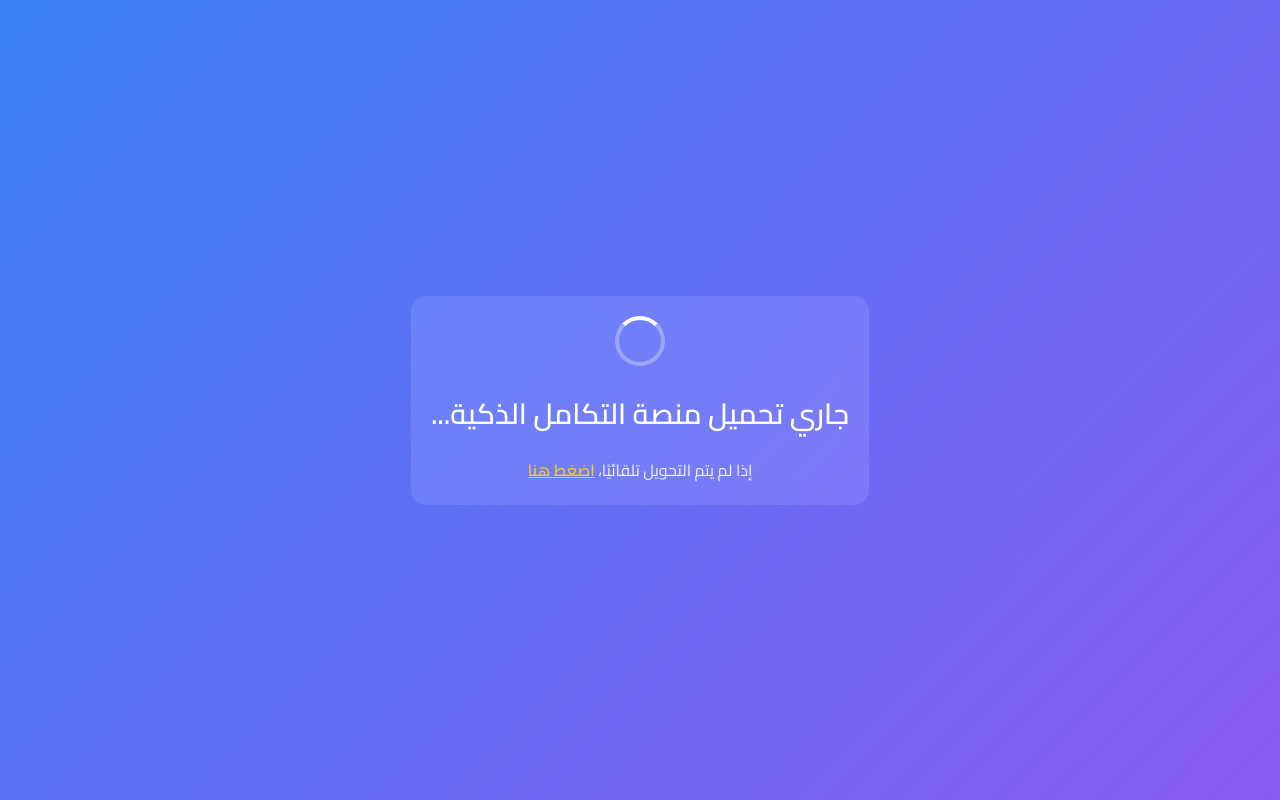
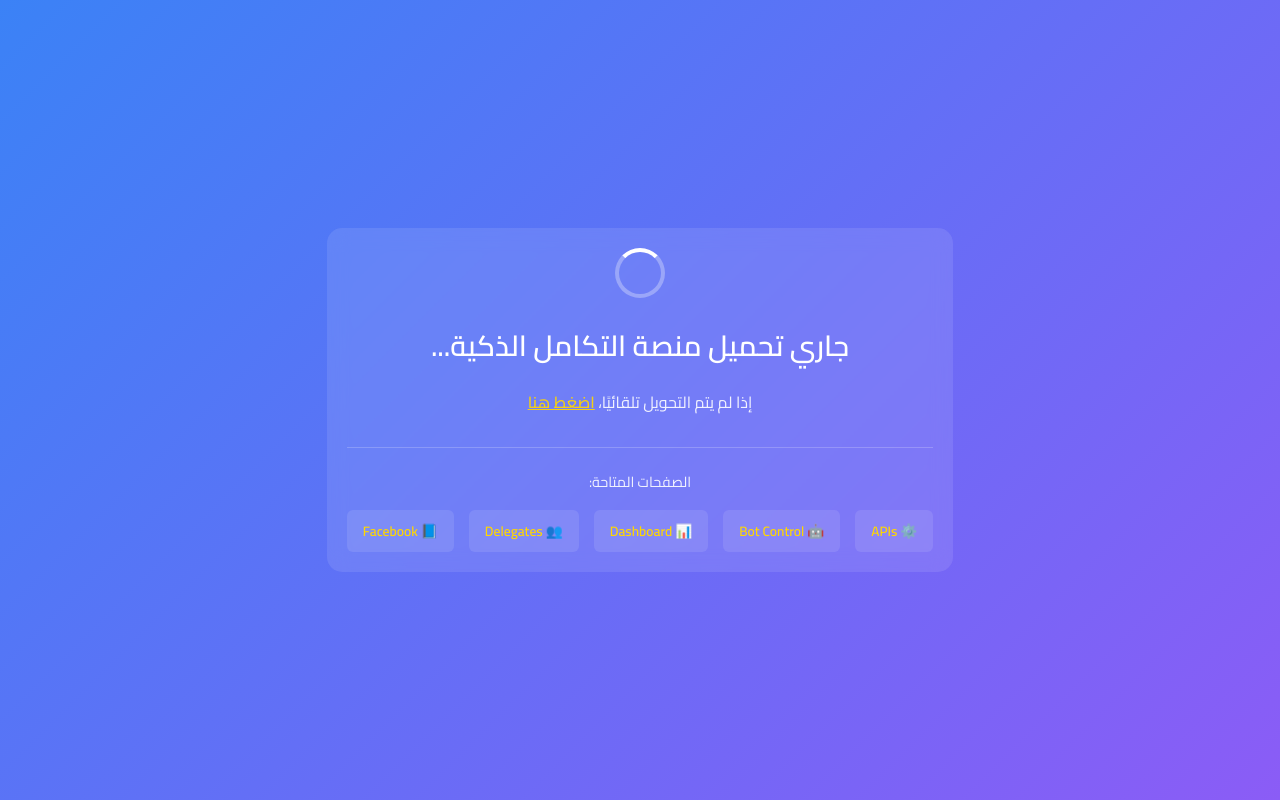
Before and after one commit to shadicori-alt/New.bot, a website: page index.html in a window 1280 px wide. Drawn offline with Linux system fonts and the light colour scheme.

Commit message:
Update index.html

```diff
--- a/index.html
+++ b/index.html
@@ -8,7 +8,7 @@
     <!-- ✅ رابط الخط الصحيح -->
     <link href="https://fonts.googleapis.com/css2?family=Cairo:wght@400;600&display=swap" rel="stylesheet">
 
-    <!-- ✅ إعادة توجيه صحيحة -->
+    <!-- ✅ إعادة توجيه بعد 3 ثوانٍ -->
     <meta http-equiv="refresh" content="3; url=/dashboard.html">
 
     <style>
@@ -66,6 +66,40 @@
             text-decoration: underline;
             font-weight: bold;
         }
+
+        /* روابط الصفحات السريعة */
+        .quick-links {
+            margin-top: 30px;
+            padding-top: 20px;
+            border-top: 1px solid rgba(255, 255, 255, 0.2);
+        }
+
+        .quick-links p {
+            margin-bottom: 15px;
+            font-size: 0.9rem;
+        }
+
+        .links-container {
+            display: flex;
+            gap: 15px;
+            justify-content: center;
+            flex-wrap: wrap;
+        }
+
+        .links-container a {
+            color: #FFD700;
+            text-decoration: none;
+            padding: 8px 16px;
+            background: rgba(255, 255, 255, 0.1);
+            border-radius: 6px;
+            transition: all 0.3s;
+            font-size: 0.85rem;
+        }
+
+        .links-container a:hover {
+            background: rgba(255, 255, 255, 0.2);
+            transform: translateY(-2px);
+        }
     </style>
 </head>
 <body>
@@ -73,6 +107,18 @@
         <div class="spinner"></div>
         <h2>جاري تحميل منصة التكامل الذكية...</h2>
         <p>إذا لم يتم التحويل تلقائيًا، <a href="/dashboard.html">اضغط هنا</a></p>
+
+        <!-- روابط سريعة للصفحات المتاحة -->
+        <div class="quick-links">
+            <p>الصفحات المتاحة:</p>
+            <div class="links-container">
+                <a href="/api-settings.html">⚙️ APIs</a>
+                <a href="/bot-control.html">🤖 Bot Control</a>
+                <a href="/dashboard.html">📊 Dashboard</a>
+                <a href="/delegates-manager.html">👥 Delegates</a>
+                <a href="/facebook-manager.html">📘 Facebook</a>
+            </div>
+        </div>
     </div>
 </body>
 </html>
```
